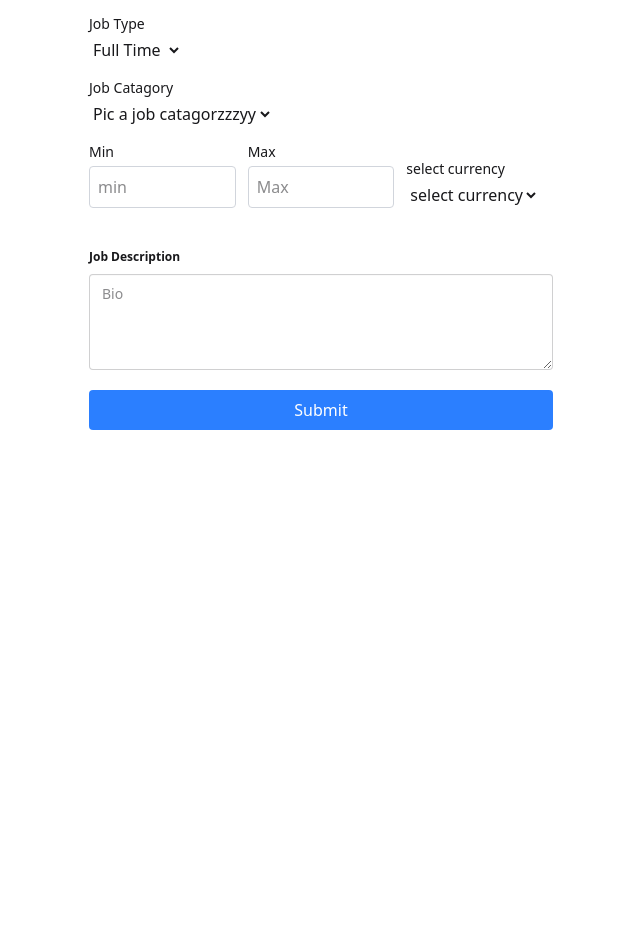
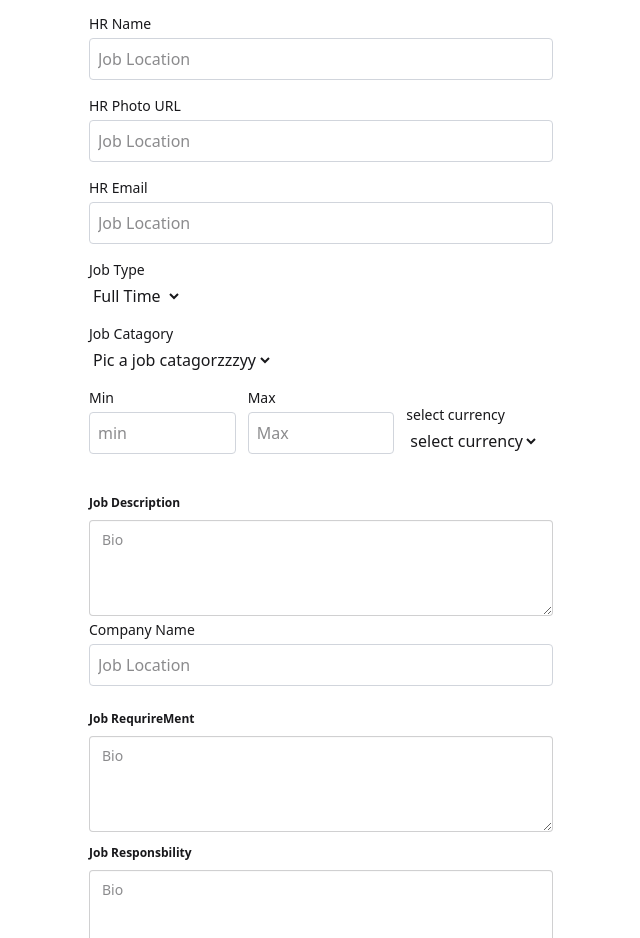
Before and after one commit to ismail-hasan/jobPortal_Client, a React (Vite) app: page /addjob in a window 1280 px wide. Shown: the part 174-1112 px from the top of the page, without its empty margins (319-959 px from the left). Before the commit the page ends 800 px from the top, so only its background shows below. Built offline with nearby package versions, Linux system fonts and the light colour scheme; no server answers; sample sign-in values are in the browser's storage.

Commit message:
form added

```diff
--- a/src/CommonLayout/AddJob.jsx
+++ b/src/CommonLayout/AddJob.jsx
@@ -1,12 +1,22 @@
 import React from 'react';
 
 const AddJob = () => {
+
+    const handleJobForm = e => {
+        e.preventDefault()
+        const formData = new FormData(e.target)
+        const formObject = Object.fromEntries(formData.entries());
+        console.log(formObject)
+    }
+
+
     return (
         <div className="p-6 max-w-lg mx-auto">
-            <form>
+            <form onSubmit={handleJobForm}>
                 <div className="mb-4">
                     <label className="block text-sm font-medium mb-1">Job Name</label>
                     <input
+                        name='job_name'
                         placeholder='Job Name'
                         type="text"
                         className="border border-gray-300 p-2 w-full rounded"
@@ -16,27 +26,55 @@ const AddJob = () => {
                 <div className="mb-4">
                     <label className="block text-sm font-medium mb-1">Job Location</label>
                     <input
+                        name='job_location'
                         placeholder='Job Location'
                         type="text"
+                        className="border border-gray-300 p-2 w-full rounded"
+                    />
+                </div>
+                <div className="mb-4">
+                    <label className="block text-sm font-medium mb-1">HR Name</label>
+                    <input
+                        name='hr-name'
+                        placeholder='Job Location'
+                        type="text"
+                        className="border border-gray-300 p-2 w-full rounded"
+                    />
+                </div>
+                <div className="mb-4">
+                    <label className="block text-sm font-medium mb-1">HR Photo URL</label>
+                    <input
+                        name='hr-photo'
+                        placeholder='Job Location'
+                        type="url"
+                        className="border border-gray-300 p-2 w-full rounded"
+                    />
+                </div>
+                <div className="mb-4">
+                    <label className="block text-sm font-medium mb-1">HR Email</label>
+                    <input
+                        name='hr-email'
+                        placeholder='Job Location'
+                        type="email"
                         className="border border-gray-300 p-2 w-full rounded"
                     />
                 </div>
 
                 <div className="mb-4">
                     <label className="block text-sm font-medium mb-1">Job Type</label>
-                    <select name="" id="">
-                        <option value="">Full Time </option>
-                        <option value="">Part  Time </option>
-                        <option value="">Iten </option>
+                    <select name="job-type" id="">
+                        <option value="Full Time">Full Time </option>
+                        <option value="Part Time">Part Time </option>
+                        <option value="Intern">Intern </option>
                     </select>
                 </div>
                 <div className="mb-4">
                     <label className="block text-sm font-medium mb-1">Job Catagory</label>
-                    <select name="" id="">
+                    <select name="job-catagory" id="">
                         <option selected disabled value="">Pic a job catagorzzzyy </option>
-                        <option value="">web developer </option>
-                        <option value="">markting </option>
-                        <option value="">degital martating </option>
+                        <option value="web developer">web developer </option>
+                        <option value="markting">markting </option>
+                        <option value="degital martating">degital martating </option>
                     </select>
                 </div>
                 {/* usd price */}
@@ -44,6 +82,7 @@ const AddJob = () => {
                     <div className="mb-4">
                         <label className="block text-sm font-medium mb-1">Min</label>
                         <input
+                            name='min'
                             placeholder='min'
                             type="text"
                             className="border border-gray-300 p-2 w-full rounded"
@@ -52,6 +91,7 @@ const AddJob = () => {
                     <div className="mb-4">
                         <label className="block text-sm font-medium mb-1">Max</label>
                         <input
+                            name='max'
                             placeholder='Max'
                             type="text"
                             className="border border-gray-300 p-2 w-full rounded"
@@ -59,11 +99,11 @@ const AddJob = () => {
                     </div>
                     <div>
                         <label className="block text-sm font-medium mb-1">select currency</label>
-                        <select name="" id="">
+                        <select name="currency" id="">
                             <option selected disabled value="">select currency </option>
-                            <option value="">USD </option>
-                            <option value="">TAKA </option>
-                            <option value="">Dinner </option>
+                            <option value="USD">USD </option>
+                            <option value="TAKA">TAKA </option>
+                            <option value="Dinner">Dinner </option>
                         </select>
                     </div>
                 </div>
@@ -74,12 +114,32 @@ const AddJob = () => {
                     </fieldset>
                 </div>
 
-                <button
-                    type="button"
-                    className="mt-4 w-full bg-blue-500 text-white py-2 px-4 rounded hover:bg-blue-600 transition"
-                >
-                    Submit
-                </button>
+                {/* // */}
+                <div className="mb-4">
+                    <label className="block text-sm font-medium mb-1">Company Name</label>
+                    <input
+                        name='company_name'
+                        placeholder='Job Location'
+                        type="text"
+                        className="border border-gray-300 p-2 w-full rounded"
+                    />
+                </div>
+
+                <div>
+                    <fieldset className="fieldset">
+                        <legend className="fieldset-legend">Job RequrireMent</legend>
+                        <textarea name='requrireMent' className="textarea h-24 w-full" placeholder="Bio"></textarea>
+                    </fieldset>
+                </div>
+                <div>
+                    <fieldset className="fieldset">
+                        <legend className="fieldset-legend">Job Responsbility</legend>
+                        <textarea name='responsbility' className="textarea h-24 w-full" placeholder="Bio"></textarea>
+                    </fieldset>
+                </div>
+
+                <button className="btn mt-4 w-full bg-blue-500 text-white py-2 px-4 rounded">Login</button>
+
             </form>
         </div>
     );
```
